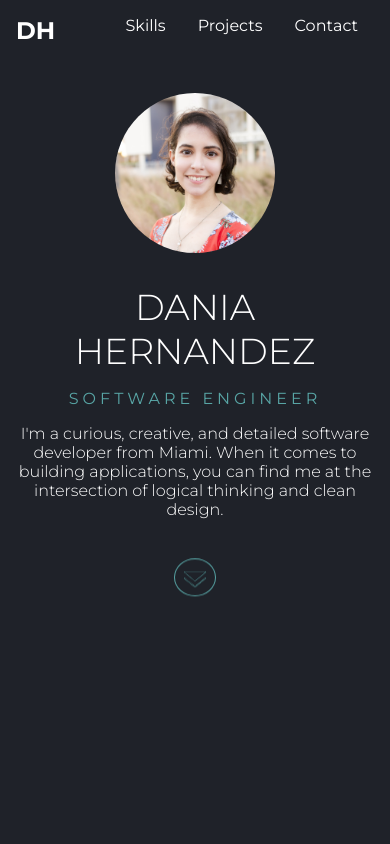
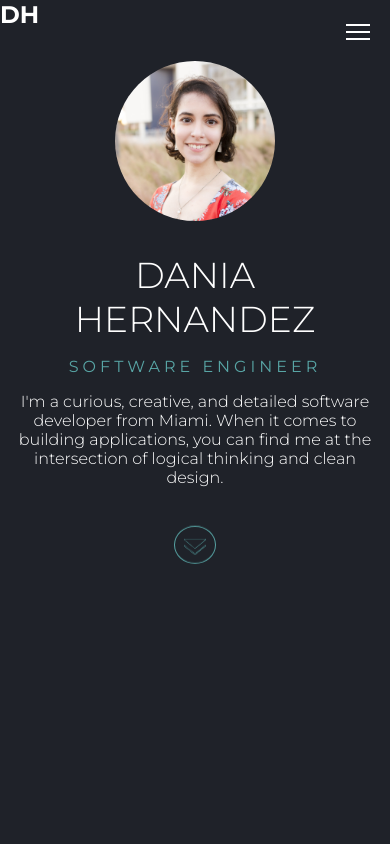
Before and after one commit to Dania-h/daniah, a React (Create React App) app: page / in a window 390 px wide. Shown: the top 844 px of the page. Built offline with nearby package versions, Linux system fonts and the light colour scheme; no server answers.

Commit message:
Create header menu in mobile version

```diff
--- a/src/App.scss
+++ b/src/App.scss
@@ -4,4 +4,5 @@
 body {
   background-color: $gray-black;
   color: #FFFFFF;
+  overflow-x: hidden;
 }
--- a/src/components/Header/Header.js
+++ b/src/components/Header/Header.js
@@ -1,25 +1,38 @@
 import "./Header.scss";
+import { useState } from "react";
 import { HashLink } from "react-router-hash-link";
 
 function Header() {
+  const [menuOpen, setMenuOpen] = useState(false);
+
   return (
     <header className="header">
       <div>
         <h2>DH</h2>
       </div>
       <nav>
-        <ul className="header__ul">
+        <ul id="navigation" className={`header__ul ${ menuOpen ? "open-menu" : ""}`}>
           <HashLink smooth to="/#skills">
-            <li className="header__li">Skills</li>
+            <li className="header__li">SKILLS</li>
           </HashLink>
           <HashLink smooth to="/#projects">
-            <li className="header__li">Projects</li>
+            <li className="header__li">PROJECTS</li>
           </HashLink>
           <HashLink smooth to="/#contact">
-            <li className="header__li">Contact</li>
+            <li className="header__li">CONTACT</li>
           </HashLink>
         </ul>
       </nav>
+      <button
+        className="header__button"
+        aria-controls="navigation"
+        aria-expanded="false"
+        onClick={() => {
+          setMenuOpen(!menuOpen)
+        }}
+      >
+        <span className="sr-only">Menu</span>
+      </button>
     </header>
   );
 }
--- a/src/components/Header/Header.scss
+++ b/src/components/Header/Header.scss
@@ -1,14 +1,73 @@
+@use "../../styles/variables" as *;
+@use "../../styles/mixins" as *;
+
 .header {
+  display: flex;
+  justify-content: space-between;
+  position: sticky;
+  top: 0;
+  background-color: $gray-black;
+  width: 100%;
+  z-index: 1;
+
+  & a {
+    color: #ffffff;
+    text-decoration: none;
+  }
+
+  &__ul {
+    list-style: none;
     display: flex;
-    justify-content: space-between;
-    padding: 1rem;
 
-    & a {
-        color: #FFFFFF;
+    @media (max-width: $tablet-breakpoint) {
+      background-color: rgba($color: $gunmetal, $alpha: 0.1);
+      backdrop-filter: blur(8px);
+      position: fixed;
+      inset: 0 0 0 20%;
+      flex-direction: column;
+      font-size: 2.25rem;
+      font-weight: 300;
+      align-items: center;
+      justify-content: center;
+      gap: 3rem;
+
+      transform: translateX(100%);
+      transition: transform 0.3s ease-out;
     }
+  }
 
-    &__li {
-        display: inline-flex;
-        margin: 0 1rem;
+  &__li {
+    @include tablet {
+      margin-inline-end: 1rem;
     }
+  }
+
+  &__button {
+    position: absolute;
+    top: 1rem;
+    right: 1rem;
+    background: url("../../assets/icons/menu_FILL0_wght400_GRAD0_opsz48.svg");
+    background-size: contain;
+    width: 2rem;
+    aspect-ratio: 1;
+    border: none;
+
+    @include tablet {
+        display: none;
+    }
+  }
 }
+
+.sr-only {
+  position: absolute;
+  left: -10000px;
+  top: auto;
+  width: 1px;
+  height: 1px;
+  overflow: hidden;
+}
+
+.open-menu {
+    transform: translateX(0%);
+    transition: transform 0.3s ease-out;
+}
--- a/src/components/Projects/Projects.js
+++ b/src/components/Projects/Projects.js
@@ -26,12 +26,12 @@ function Projects() {
               </div>
             </div>
             <div className="projects__card--buttons">
-              <a className={project.github ? "" : "is-hidden"} href={project.github} target="_blank">
+              <a className={project.github ? "" : "is-hidden"} href={project.github} target="_blank" rel="noreferrer">
                 <button>
                   <img src={github} alt="github" />
                 </button>
               </a>
-              <a className={project.website ? "" : "is-hidden"} href={project.website} target="_blank">
+              <a className={project.website ? "" : "is-hidden"} href={project.website} target="_blank" rel="noreferrer">
                 <button>
                   <img src={website} alt="a phone and laptop" />
                 </button>
```
Also changed, not shown: src/assets/icons/menu_FILL0_wght400_GRAD0_opsz48.svg (added).
